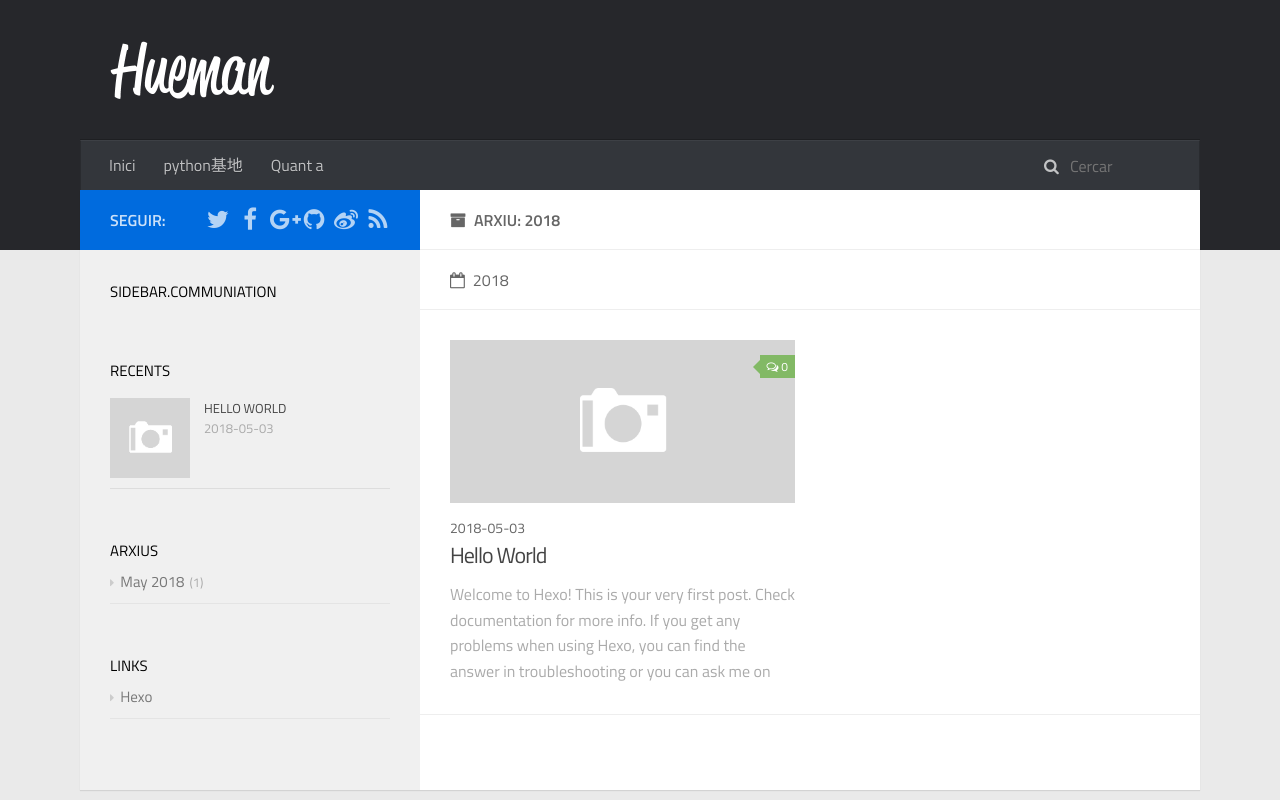
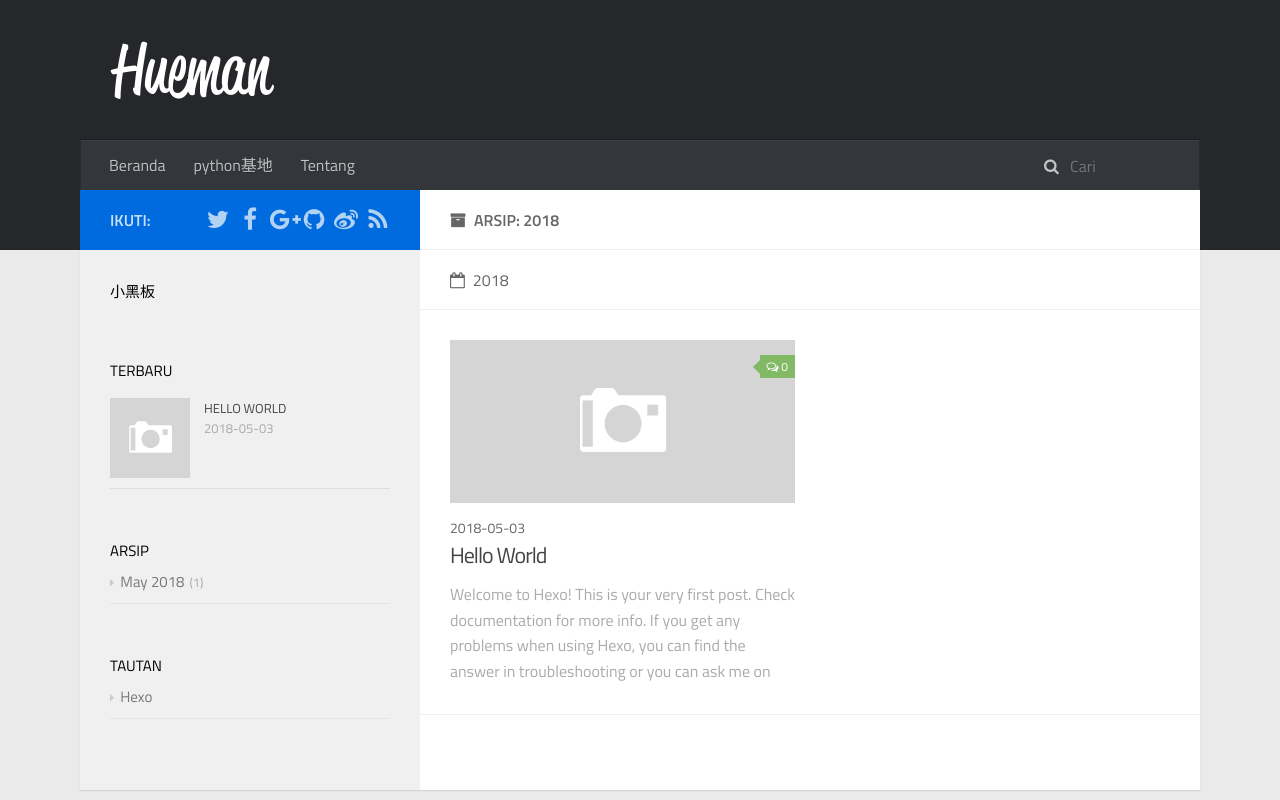
Before and after one commit to EdisenChai/EdisenChai.github.io, a plain HTML site: page archives/2018/index.html in a window 1280 px wide. Shown: the top 800 px of the page. Drawn offline with Linux system fonts and the light colour scheme; no server answers.

Commit message:
Site updated: 2018-05-03 23:13:03

```diff
--- a/archives/2018/index.html
+++ b/archives/2018/index.html
@@ -3,7 +3,7 @@
 <head>
     <meta charset="utf-8">
 
-    <title>Arxiu: 2018 | Hexo</title>
+    <title>Arsip: 2018 | Hexo</title>
 
     <meta name="viewport" content="width=device-width, initial-scale=1, maximum-scale=1">
 
@@ -60,7 +60,7 @@
                         <ul id="main-nav">
 
                                 <li class="main-nav-list-item" >
-                                    <a class="main-nav-list-link" href="/">Inici</a>
+                                    <a class="main-nav-list-link" href="/">Beranda</a>
                                 </li>
 
 
@@ -70,7 +70,7 @@
                                 </li>
 
                                 <li class="main-nav-list-item" >
-                                    <a class="main-nav-list-link" href="/about/index.html">Quant a</a>
+                                    <a class="main-nav-list-link" href="/about/index.html">Tentang</a>
                                 </li>
 
                         </ul>
@@ -78,7 +78,7 @@
                             <div id="search-form-wrap">
 
     <form class="search-form">
-        <input type="text" class="ins-search-input search-form-input" placeholder="Cercar" />
+        <input type="text" class="ins-search-input search-form-input" placeholder="Cari" />
         <button type="submit" class="search-form-submit"></button>
     </form>
     <div class="ins-search">
@@ -97,10 +97,10 @@
 (function (window) {
     var INSIGHT_CONFIG = {
         TRANSLATION: {
-            POSTS: 'Posts',
+            POSTS: 'pos',
             PAGES: 'Pages',
-            CATEGORIES: 'categories',
-            TAGS: 'etiquetes',
+            CATEGORIES: 'kategori',
+            TAGS: 'tag',
             UNTITLED: '(Untitled)',
         },
         ROOT_URL: '/',
@@ -126,7 +126,7 @@
                         <div class="main-body-header">
     <h1 class="header">
 
-    <i class="icon fa fa-archive"></i>Arxiu: 2018
+    <i class="icon fa fa-archive"></i>Arsip: 2018
     </h1>
 </div>
                         <div class="main-body-content">
@@ -201,7 +201,7 @@ Quick
                     <aside id="sidebar">
     <a class="sidebar-toggle" title="Expand Sidebar"><i class="toggle icon"></i></a>
     <div class="sidebar-top">
-        <p>seguir:</p>
+        <p>ikuti:</p>
         <ul class="social-links">
 
 
@@ -263,7 +263,7 @@ Quick
 
 
 <div class="widget-wrap widget-list">
-    <h3 class="widget-title">sidebar.communiation</h3>
+    <h3 class="widget-title">小黑板</h3>
     <div class="widget">
         <!--这里添加你要写的内容-->
     </div>
@@ -272,7 +272,7 @@ Quick
 
 
     <div class="widget-wrap">
-        <h3 class="widget-title">recents</h3>
+        <h3 class="widget-title">terbaru</h3>
         <div class="widget">
             <ul id="recent-post" class="">
 
@@ -306,7 +306,7 @@ Quick
 
 
     <div class="widget-wrap widget-list">
-        <h3 class="widget-title">arxius</h3>
+        <h3 class="widget-title">arsip</h3>
         <div class="widget">
             <ul class="archive-list"><li class="archive-list-item"><a class="archive-list-link" href="/archives/2018/05/">May 2018</a><span class="archive-list-count">1</span></li></ul>
         </div>
@@ -322,7 +322,7 @@ Quick
 
 
     <div class="widget-wrap widget-list">
-        <h3 class="widget-title">links</h3>
+        <h3 class="widget-title">tautan</h3>
         <div class="widget">
             <ul>
 
```
Also changed, not shown: 2018/05/03/hello-world/index.html (+13 -13 lines), archives/2018/05/index.html (+13 -13 lines), archives/index.html (+13 -13 lines), index.html (+12 -12 lines).
